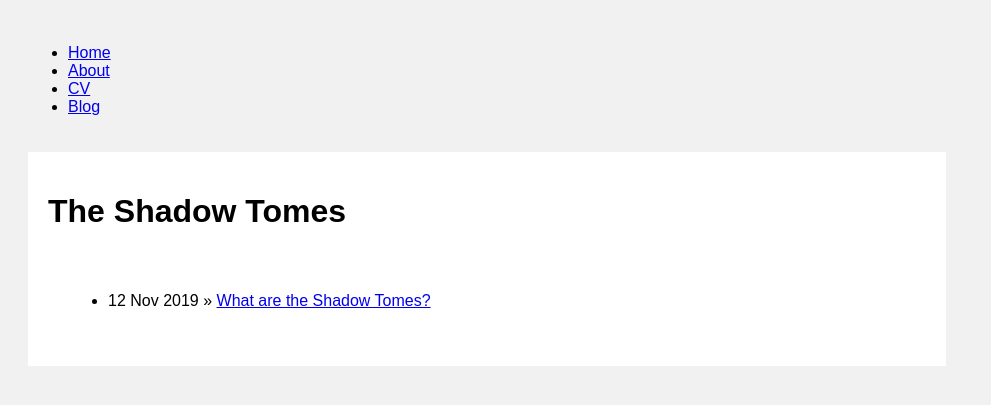
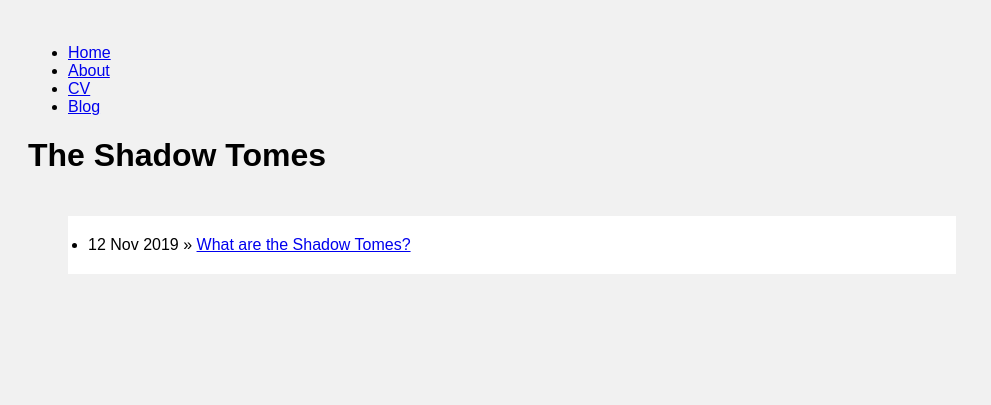
Before and after one commit to naylamay/naylamay.github.io, a Jekyll site: the page built from blog/index.html, in a window 1280 px wide. Shown: the top 405 px of the page, without its empty margins (0-991 px from the left). Built offline with Jekyll 4.4.1, drawn with Linux system fonts in a browser that asks for light colours.

Commit message:
Update index.html

```diff
--- a/blog/index.html
+++ b/blog/index.html
@@ -2,9 +2,6 @@
 layout: default
 title: The Shadow Tomes
 ---
-<div class="row">
-  <div class="leftcolumn">
-    <div class="card">
 	<h1>{{ page.title }}</h1>
 	<ul class="posts">
 
```
